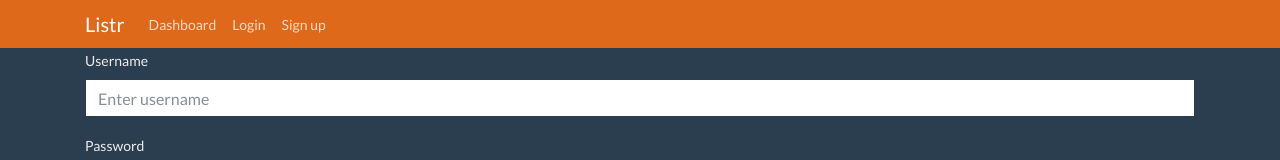
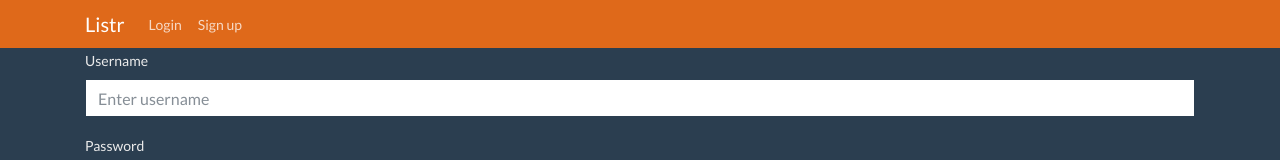
Before and after one commit to laytan/listr, a Vue app in the folder client/: page /login in a window 1280 px wide. Shown: the top 160 px of the page. Built offline with nearby package versions, Linux system fonts and the light colour scheme.

Commit message:
Updated navigation with conditional nav items. Also changed computed loggedin to method for better syncing.

```diff
--- a/client/src/App.vue
+++ b/client/src/App.vue
@@ -15,16 +15,22 @@
         </button>
         <div class="collapse navbar-collapse" id="navbarColor01">
           <ul class="navbar-nav mr-auto">
-            <router-link tag="li" to="/dashboard" class="nav-item">
-              <a class="nav-link">Dashboard</a>
+            <router-link v-if="loggedIn()" tag="li" to="/dashboard" class="nav-item">
+              <a class="nav-link">My lists</a>
             </router-link>
-            <router-link tag="li" to="/login" class="nav-item">
+            <router-link v-if="loggedIn()" tag="li" to="/profile" class="nav-item">
+              <a class="nav-link">Find friends</a>
+            </router-link>
+            <router-link v-if="loggedIn()" tag="li" to="/timeline" class="nav-item">
+              <a class="nav-link">Friends lists</a>
+            </router-link>
+            <router-link v-if="!loggedIn()" tag="li" to="/login" class="nav-item">
               <a class="nav-link">Login</a>
             </router-link>
-            <router-link tag="li" to="/signup" class="nav-item">
+            <router-link v-if="!loggedIn()" tag="li" to="/signup" class="nav-item">
               <a class="nav-link">Sign up</a>
             </router-link>
-            <li v-if="loggedIn" @click="logout" class="nav-item">
+            <li v-if="loggedIn()" @click="logout" class="nav-item">
               <a class="nav-link">Logout</a>
             </li>
           </ul>
@@ -42,14 +48,12 @@ export default {
       localStorage.removeItem('token');
       this.$router.push('/login');
     },
-  },
-  computed: {
-    loggedIn: () => {
-      if(localStorage.getItem('token')) return true;
+    loggedIn() {
+      if (localStorage.getItem('token')) return true;
       return false;
     },
   },
-}
+};
 </script>
 
 
```
